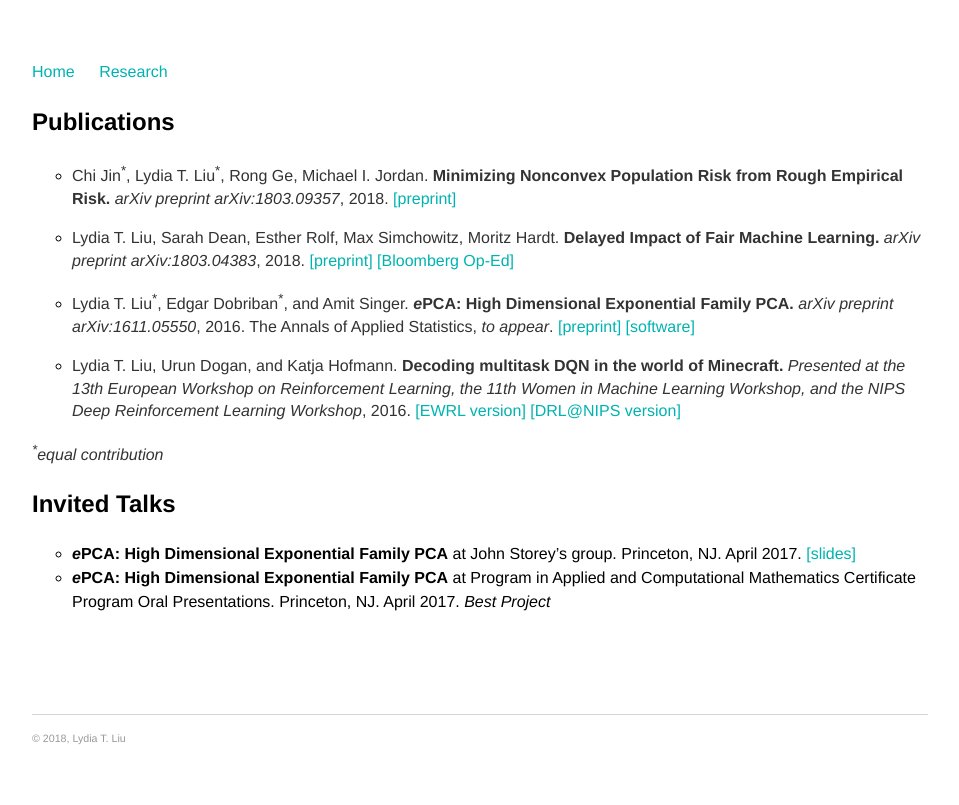
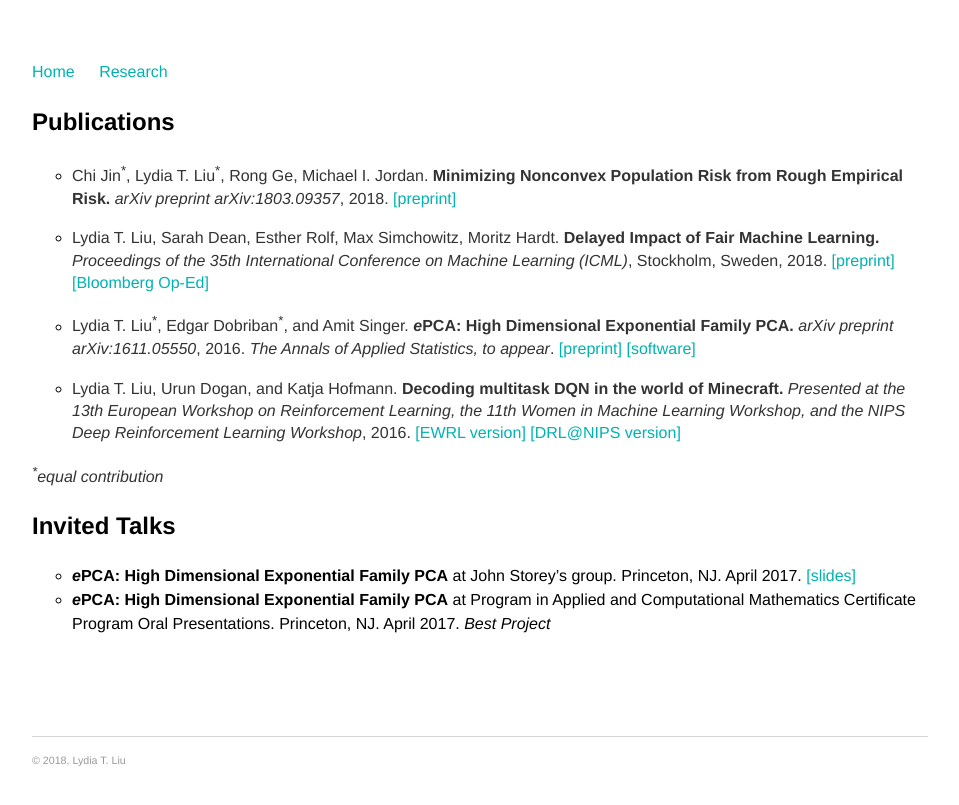
Before and after one commit to serenalwang/serenalwang.github.io, a Jekyll site: the page built from projects.md, in a window 1280 px wide. Shown: the top 805 px of the page, without its empty margins (160-1119 px from the left). Built offline with Jekyll 4.4.1, drawn with Linux system fonts in a browser that asks for light colours.

Commit message:
Update projects.md

```diff
--- a/projects.md
+++ b/projects.md
@@ -7,9 +7,9 @@
 
 * Chi Jin<sup>\*</sup>, Lydia T. Liu<sup>\*</sup>, Rong Ge, Michael I. Jordan. **Minimizing Nonconvex Population Risk from Rough Empirical Risk.** *arXiv preprint arXiv:1803.09357*, 2018. [[preprint]](http://arxiv.org/abs/1803.09357)
 
-* Lydia T. Liu, Sarah Dean, Esther Rolf, Max Simchowitz, Moritz Hardt. **Delayed Impact of Fair Machine Learning.** *arXiv preprint arXiv:1803.04383*, 2018. [[preprint]](http://arxiv.org/abs/1803.04383) [[Bloomberg Op-Ed]](https://www.bloomberg.com/view/articles/2018-03-15/computer-algorithms-need-to-know-what-fair-means)
+* Lydia T. Liu, Sarah Dean, Esther Rolf, Max Simchowitz, Moritz Hardt. **Delayed Impact of Fair Machine Learning.** *Proceedings of the 35th International Conference on Machine Learning (ICML)*, Stockholm, Sweden, 2018. [[preprint]](http://arxiv.org/abs/1803.04383) [[Bloomberg Op-Ed]](https://www.bloomberg.com/view/articles/2018-03-15/computer-algorithms-need-to-know-what-fair-means)
 
-* Lydia T. Liu<sup>\*</sup>, Edgar Dobriban<sup>\*</sup>, and Amit Singer. ***e*****PCA: High Dimensional Exponential Family PCA.** *arXiv preprint arXiv:1611.05550*, 2016. The Annals of Applied Statistics, *to appear*. [[preprint]](http://arxiv.org/abs/1611.05550) [[software]](http://github.com/lydiatliu/epca/)
+* Lydia T. Liu<sup>\*</sup>, Edgar Dobriban<sup>\*</sup>, and Amit Singer. ***e*****PCA: High Dimensional Exponential Family PCA.** *arXiv preprint arXiv:1611.05550*, 2016. *The Annals of Applied Statistics, to appear*. [[preprint]](http://arxiv.org/abs/1611.05550) [[software]](http://github.com/lydiatliu/epca/)
 
 * Lydia T. Liu, Urun Dogan, and Katja Hofmann. **Decoding multitask DQN in the world of Minecraft.** *Presented at the 13th European Workshop on Reinforcement Learning, the 11th Women in Machine Learning Workshop, and the NIPS Deep Reinforcement Learning Workshop*, 2016. [[EWRL version]](http://ewrl.files.wordpress.com/2016/11/ewrl13-2016-submission-29.pdf) [[DRL@NIPS version]](https://drive.google.com/file/d/0B1PUpk7kwWu-bDd2djhqNEx2S2J4UURTUE1sVjVnS2tXZG9r/view)
 
```
